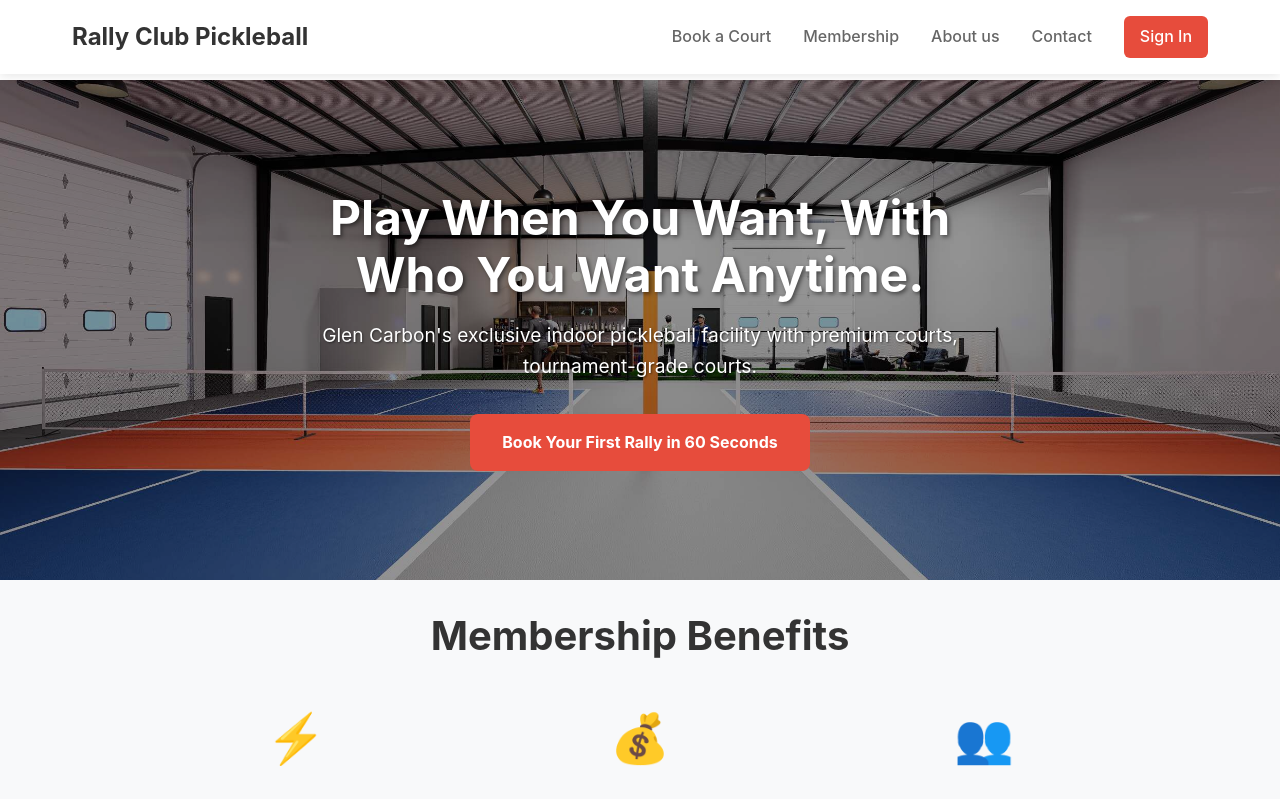
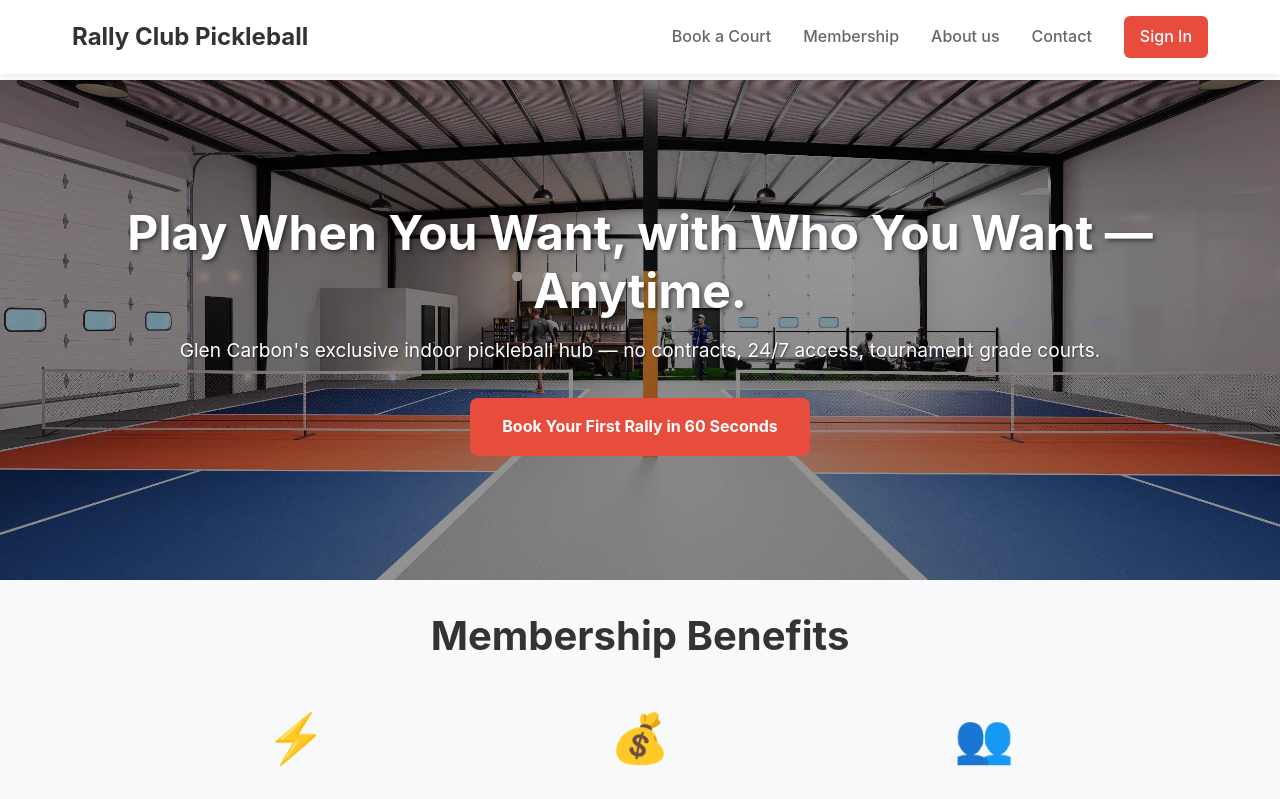
Before and after one commit to bleemus/rallyclubpickleballsite, a Next.js app in the folder site/: page / in a window 1280 px wide. Shown: the top 799 px of the page. Built offline with nearby package versions, Linux system fonts and the light colour scheme.

Commit message:
content fixes

```diff
--- a/site/pages/index.js
+++ b/site/pages/index.js
@@ -59,8 +59,8 @@ export default function Home() {
         {/* Hero Section */}
         <section className="hero">
           <div className="hero-content">
-            <h1 className="hero-title">Play When You Want, With Who You Want Anytime.</h1>
-            <p className="hero-subtitle">Glen Carbon's exclusive indoor pickleball facility with premium courts, tournament-grade courts.</p>
+            <h1 className="hero-title">Play When You Want, with Who You Want &mdash; Anytime.</h1>
+            <p className="hero-subtitle">Glen Carbon's exclusive indoor pickleball hub &mdash; no contracts, 24/7 access, tournament grade courts.</p>
             <a href="https://rallyclub.pickleplanner.com/dashboard/reservation/make" className="cta-button" target="_blank" rel="noopener noreferrer">
               Book Your First Rally in 60 Seconds
             </a>
@@ -345,7 +345,8 @@ export default function Home() {
           z-index: 1;
           text-align: center;
           color: white;
-          max-width: 800px;
+          max-width: 1200px;
+          width: 100%;
           padding: 0 2rem;
         }
 
@@ -421,7 +422,7 @@ export default function Home() {
 
         /* Membership */
         .membership {
-          padding: 2.5rem 2rem;
+          padding: 1.5rem 2rem;
           max-width: 1000px;
           margin: 0 auto;
         }
@@ -429,12 +430,12 @@ export default function Home() {
         .membership-grid {
           display: grid;
           grid-template-columns: repeat(2, 1fr);
-          gap: 3rem;
+          gap: 2rem;
         }
 
         .membership-card {
           background: white;
-          padding: 3rem;
+          padding: 2rem;
           border-radius: 12px;
           box-shadow: 0 10px 30px rgba(0,0,0,0.1);
           text-align: center;
```
